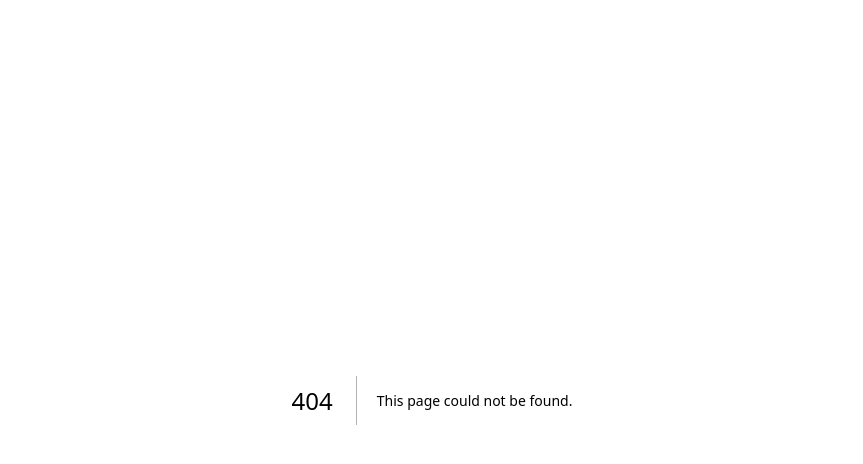
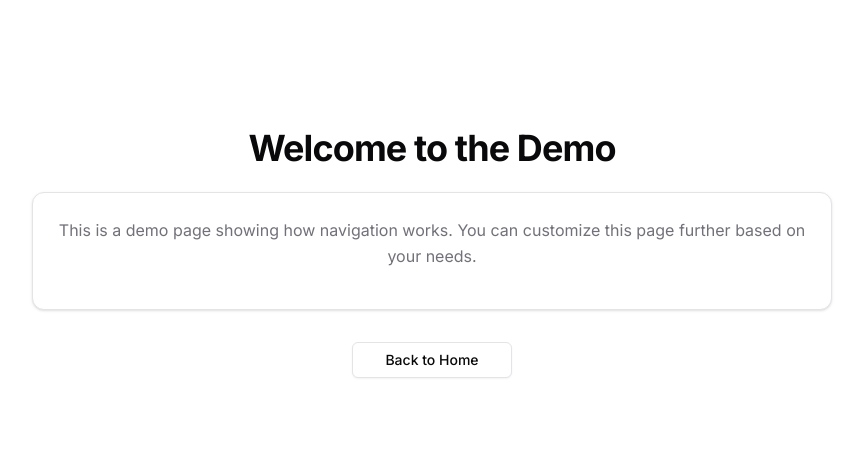
Before and after one commit to magnolia-AI/this-is-test-x5mie, a Next.js app: page /demo in a window 1280 px wide. Before the commit this address had no page. Shown: the top 464 px of the page, without its empty margins (208-1071 px from the left). Built offline with nearby package versions, Linux system fonts and the light colour scheme.

Commit message:
Update 2 files

```diff
--- /dev/null
+++ b/app/demo/page.tsx
@@ -0,0 +1,32 @@
+'use client'
+import { Button } from '@/components/ui/button'
+import { Card, CardContent } from '@/components/ui/card'
+import { useRouter } from 'next/navigation'
+export default function DemoPage() {
+  const router = useRouter()
+    return (
+    <main className="min-h-screen bg-background">
+      <section className="container mx-auto px-4 pt-32 pb-24">
+        <div className="max-w-[800px] mx-auto text-center">
+          <h1 className="text-4xl font-bold tracking-tight mb-6">
+            Welcome to the Demo
+          </h1>
+          <Card className="mb-8">
+            <CardContent className="pt-6">
+              <p className="text-muted-foreground leading-relaxed mb-4">
+                This is a demo page showing how navigation works. You can customize this page further based on your needs.
+              </p>
+            </CardContent>
+          </Card>
+          <Button
+            variant="outline"
+            onClick={() => router.push('/')}
+            className="px-8"
+          >
+            Back to Home
+          </Button>
+        </div>
+      </section>
+    </main>
+  )
+}
--- a/app/page.tsx
+++ b/app/page.tsx
@@ -1,7 +1,9 @@
 'use client'
 import { Button } from '@/components/ui/button'
 import { Card, CardContent } from '@/components/ui/card'
+import { useRouter } from 'next/navigation'
 export default function Home() {
+  const router = useRouter()
   return (
     <main className="min-h-screen bg-background">
       {/* Hero Section */}
@@ -14,7 +16,7 @@ export default function Home() {
             Transform this template into your perfect website using the chat interface.
           </p>
           <div className="mt-12 flex gap-4 justify-center">
-            <Button size="lg" className="px-8">Primary Action</Button>
+            <Button size="lg" className="px-8" onClick={() => router.push('/demo')}>Primary Action</Button>
             <Button size="lg" variant="outline" className="px-8">Secondary</Button>
           </div>
         </div>
```
